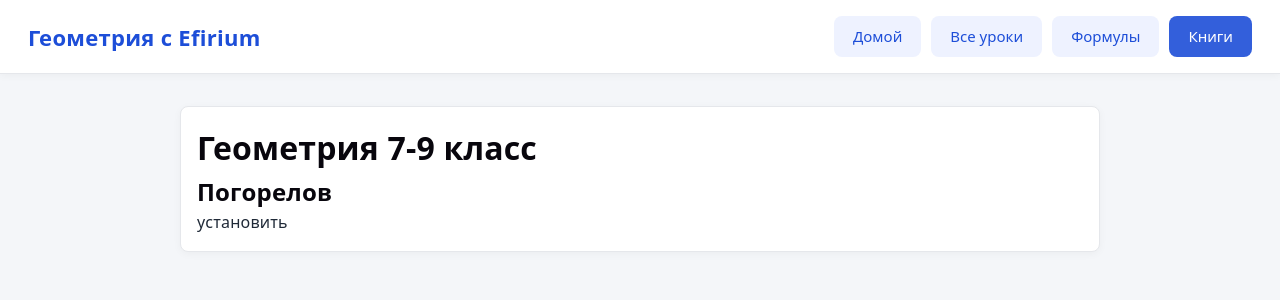
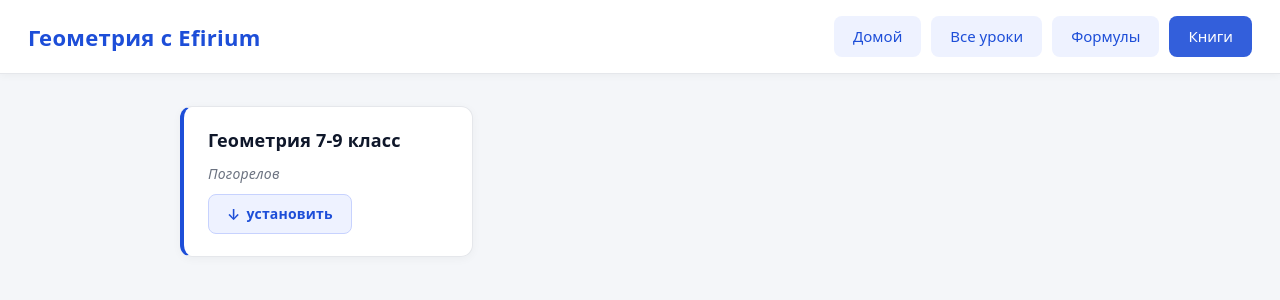
Before and after one commit to noyemkaren-ship-it/geo, a React (Vite) app: page / in a window 1280 px wide. Both pictures are taken after a click on the button "Книги". Shown: the top 300 px of the page. Built offline with nearby package versions, Linux system fonts and the light colour scheme.

Commit message:
Add book download

```diff
--- a/src/App.css
+++ b/src/App.css
@@ -393,11 +393,6 @@ body {
 }
 
 
-.books {
-  display: flex;
-  flex-direction: column;
-  gap: 12px;
-}
 
 .search-item {
   background: #ffffff;
@@ -407,14 +402,6 @@ body {
   box-shadow: 0 2px 8px rgba(0, 0, 0, 0.04);
 }
 
-
-.book {
-  background: #ffffff;
-  padding: 16px;
-  border: 1px solid #e5e7eb;
-  border-radius: 8px;
-  box-shadow: 0 2px 8px rgba(0, 0, 0, 0.04);
-}
 
 .search-item h3 {
   margin: 0;
@@ -673,3 +660,99 @@ body {
     width: 100%;
   }
 }
+
+/* ===== Контейнер книг ===== */
+.books {
+  display: grid;
+  grid-template-columns: repeat(auto-fill, minmax(260px, 1fr));
+  gap: 20px;
+  width: 100%;
+}
+
+/* ===== Карточка книги ===== */
+.book {
+  display: flex;
+  flex-direction: column;
+  gap: 10px;
+  background: #ffffff;
+  padding: 22px 24px;
+  border: 1px solid #e5e7eb;
+  border-left: 4px solid #1d4ed8;          /* акцентная полоса слева */
+  border-radius: 12px;
+  box-shadow: 0 2px 10px rgba(0, 0, 0, 0.04);
+  transition: box-shadow 0.18s ease, transform 0.12s ease, border-color 0.18s ease;
+}
+
+.book:hover {
+  box-shadow: 0 8px 24px rgba(29, 78, 216, 0.12);
+  transform: translateY(-2px);
+  border-left-color: #16a34a;               /* зелёный акцент при наведении */
+}
+
+/* Заголовок книги */
+.book h1 {
+  font-size: 18px;
+  font-weight: 700;
+  line-height: 1.3;
+  color: #0f172a;
+  margin: 0;
+}
+
+/* Автор */
+.book .author {
+  font-size: 14px;
+  font-weight: 500;
+  color: #6b7280;
+  margin: 0;
+  font-style: italic;
+  letter-spacing: 0.2px;
+}
+
+/* Ссылка-кнопка "установить" */
+.book a {
+  align-self: flex-start;
+  margin-top: auto;                          /* прижимаем к низу карточки */
+  display: inline-flex;
+  align-items: center;
+  gap: 6px;
+  padding: 8px 18px;
+  font-size: 14px;
+  font-weight: 600;
+  color: #1d4ed8;
+  background: #eef2ff;
+  border: 1px solid #c7d2fe;
+  border-radius: 8px;
+  text-decoration: none;
+  cursor: pointer;
+  transition: background 0.18s ease, color 0.18s ease, box-shadow 0.18s ease;
+}
+
+.book a::before {
+  content: "↓";                              /* иконка скачивания */
+  font-size: 15px;
+  line-height: 1;
+}
+
+.book a:hover {
+  background: #1d4ed8;
+  color: #ffffff;
+  box-shadow: 0 4px 12px rgba(29, 78, 216, 0.25);
+}
+
+.book a:active {
+  transform: translateY(1px);
+}
+
+/* ===== Адаптив ===== */
+@media (max-width: 600px) {
+  .books {
+    grid-template-columns: 1fr;
+    gap: 14px;
+  }
+  .book {
+    padding: 18px 18px;
+  }
+  .book h1 {
+    font-size: 16px;
+  }
+}
```
